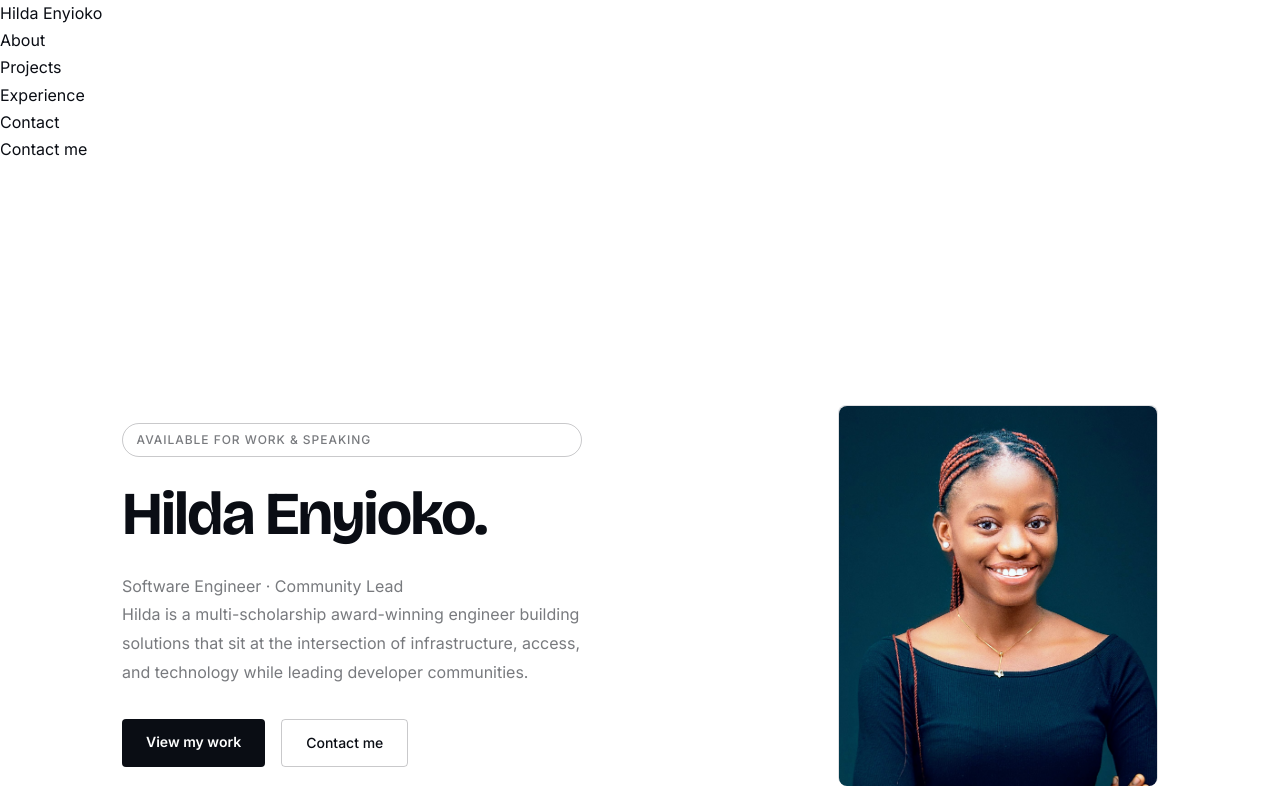
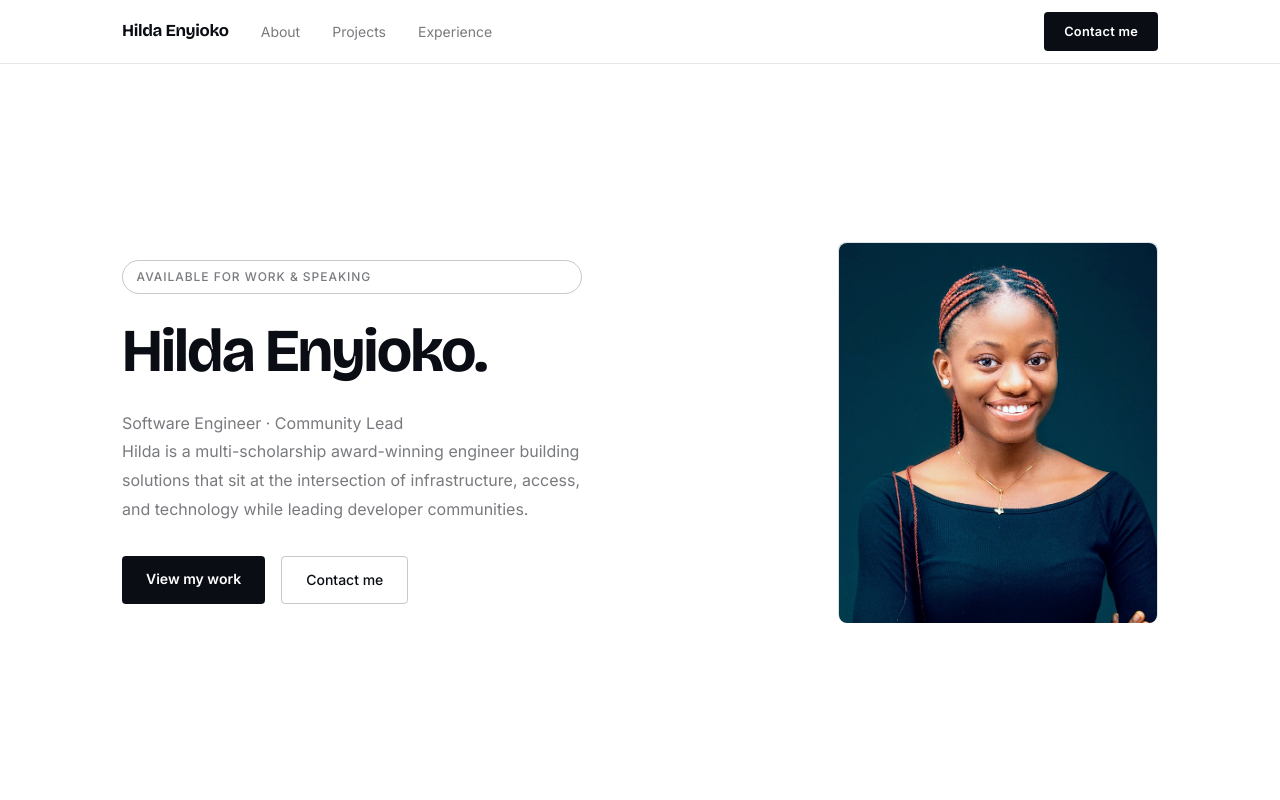
Before and after one commit to Hilda-Enyioko/Hilda-Enyioko-Portfolio, a React (Vite) app: page / in a window 1280 px wide. Shown: the top 800 px of the page. Built offline with nearby package versions, Linux system fonts and the light colour scheme.

Commit message:
feat: adjust navbar for mobile and tablet responsiveness

```diff
--- a/src/components/Navbar.jsx
+++ b/src/components/Navbar.jsx
@@ -6,7 +6,6 @@ const links = [
   { to: '/about', label: 'About' },
   { to: '/projects', label: 'Projects' },
   { to: '/experience', label: 'Experience' },
-  { to: '/contact', label: 'Contact' },
 ]
 
 export default function Navbar() {
--- a/src/components/Navbar.module.css
+++ b/src/components/Navbar.module.css
@@ -1,3 +1,84 @@
+.nav {
+  position: fixed;
+  top: 0;
+  left: 0;
+  right: 0;
+  z-index: 100;
+  background: rgba(255, 255, 255, 0.92);
+  backdrop-filter: blur(12px);
+  border-bottom: 1px solid var(--border);
+  height: 64px;
+}
+
+.inner {
+  max-width: 1100px;
+  margin: 0 auto;
+  padding: 0 2rem;
+  height: 100%;
+  display: flex;
+  align-items: center;
+  gap: 2rem;
+}
+
+.logo {
+  font-family: var(--serif);
+  font-size: 1.05rem;
+  font-weight: 700;
+  color: var(--ink);
+  letter-spacing: -0.02em;
+  flex-shrink: 0;
+}
+
+.links {
+  display: flex;
+  gap: 2rem;
+  flex: 1;
+}
+
+.link {
+  font-size: 0.875rem;
+  font-weight: 400;
+  color: var(--ink-muted);
+  transition: color 0.2s;
+  position: relative;
+}
+
+.link:hover {
+  color: var(--ink);
+}
+
+.link.active {
+  color: var(--ink);
+  font-weight: 500;
+}
+
+.link.active::after {
+  content: '';
+  position: absolute;
+  bottom: -4px;
+  left: 0;
+  right: 0;
+  height: 1.5px;
+  background: var(--ink);
+}
+
+.cta {
+  margin-left: auto;
+  flex-shrink: 0;
+  font-size: 0.8rem;
+  font-weight: 600;
+  letter-spacing: 0.02em;
+  color: var(--white);
+  background: var(--ink);
+  padding: 0.55rem 1.25rem;
+  border-radius: 4px;
+  transition: opacity 0.2s;
+}
+
+.cta:hover {
+  opacity: 0.8;
+}
+
 /* Hamburger button */
 .hamburger {
   display: none;
```
